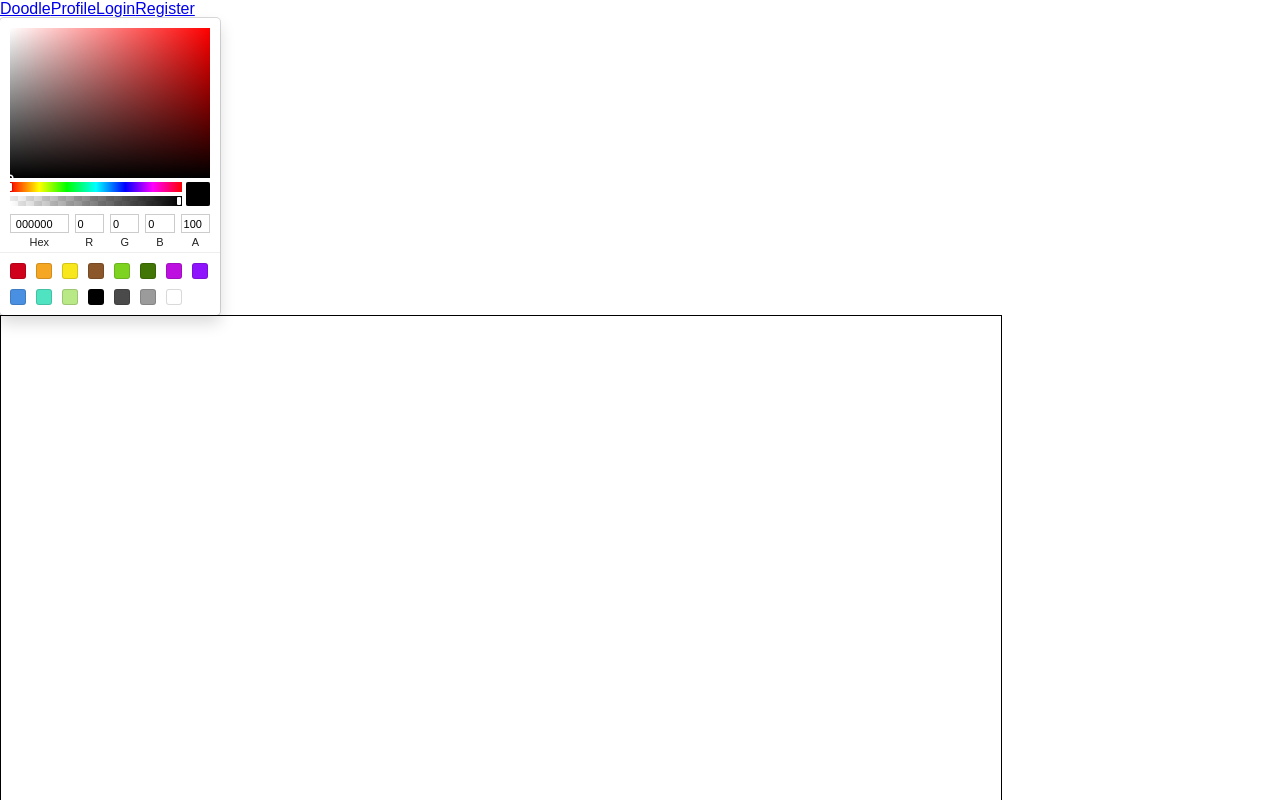
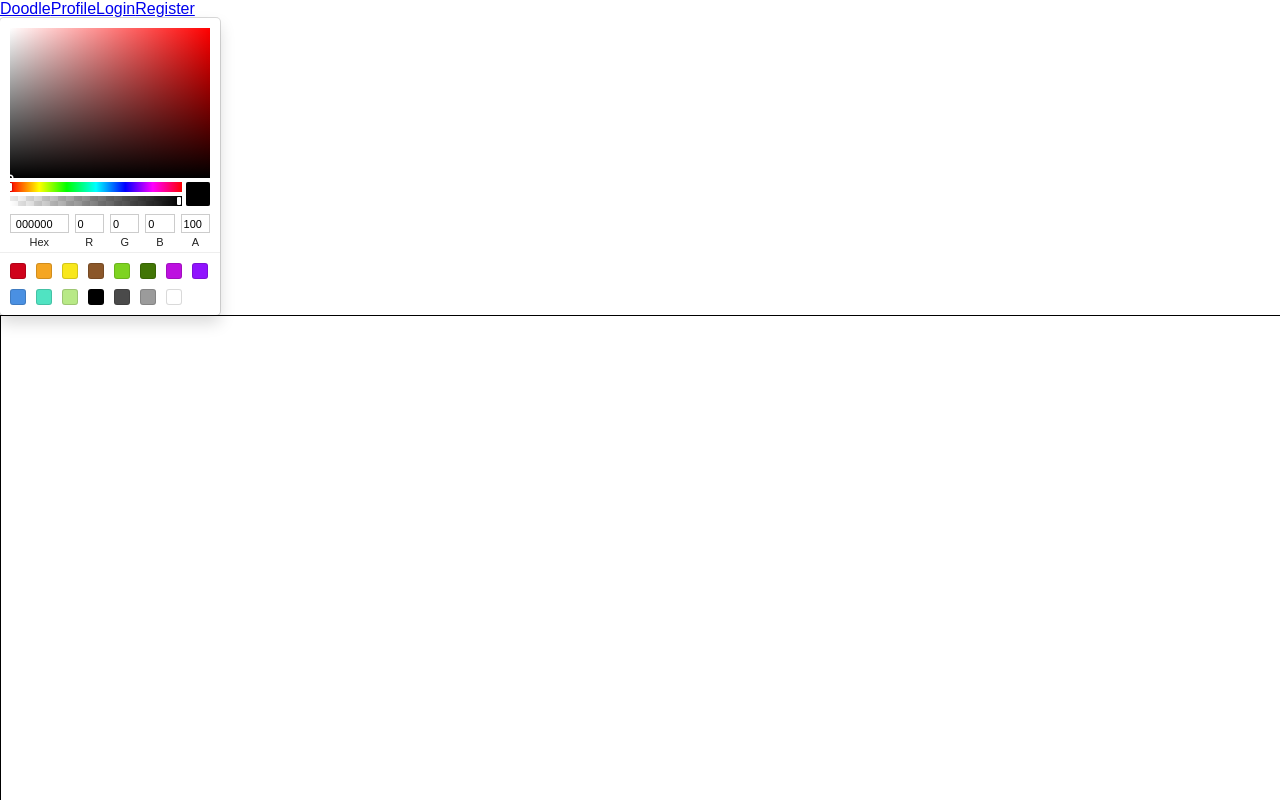
Before and after one commit to depaolif/doodledocs, a React (Create React App) app in the folder doodledocs-react/: page / in a window 1280 px wide. Shown: the top 800 px of the page. Built offline with nearby package versions, Linux system fonts and the light colour scheme.

Commit message:
added height and stuff

```diff
--- a/doodledocs-react/src/components/Doodle.js
+++ b/doodledocs-react/src/components/Doodle.js
@@ -8,6 +8,10 @@ import axios from 'axios'
 class Doodle extends Component {
 	constructor() {
 		super()
+		this.state = {
+			height: window.innerHeight,
+			width: window.innerWidth
+		}
 		this.canvas = null
 		this.context = null
 		this.isPainting = false
@@ -146,7 +150,7 @@ class Doodle extends Component {
       			  color={this.props.color}
       			  onChangeComplete={this.handleChangeComplete} />
       			{this.props.account.token ? <input onClick={this.handleSave} type="submit" value="Save" /> : false }
-      			<canvas tabIndex='1' id="app-canvas" width={1000} height={1000} />
+      			<canvas tabIndex='1' id="app-canvas" width={this.state.width} height={this.state.height} />
       		</div>
 		)
 	}
--- a/doodledocs-react/src/components/Register.js
+++ b/doodledocs-react/src/components/Register.js
@@ -37,7 +37,7 @@ class Register extends Component {
 		.then((token) => {
 			axios({
 				method: 'GET',
-				url: 'http://localhost:3001/v1/me',
+				url: `http://localhost:3001/v1/me`,
 				data: {bearer: token}
 			})
 			.then(resp => {
```
Also changed, not shown: 1 other file (tests, documents, lock files or other folders).
